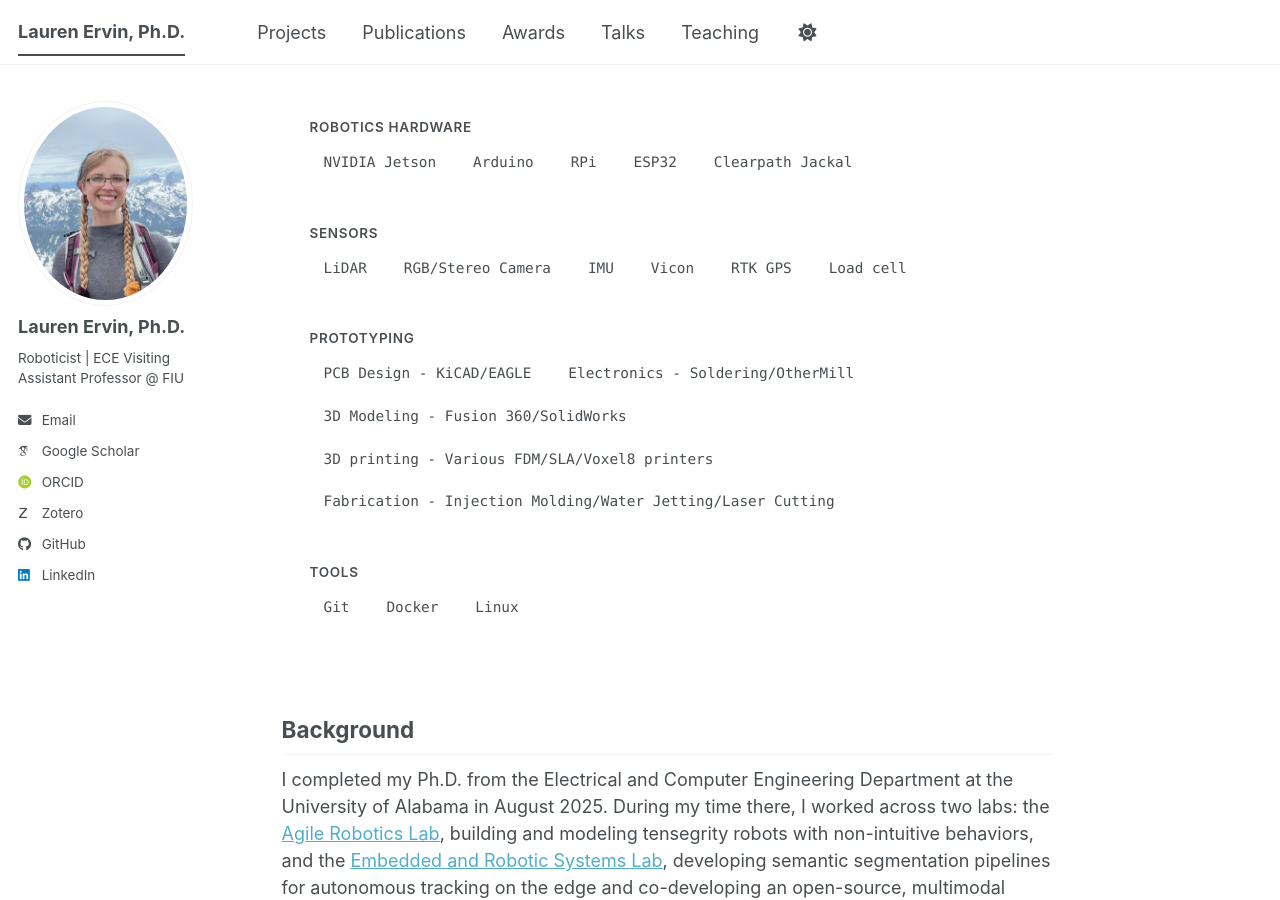
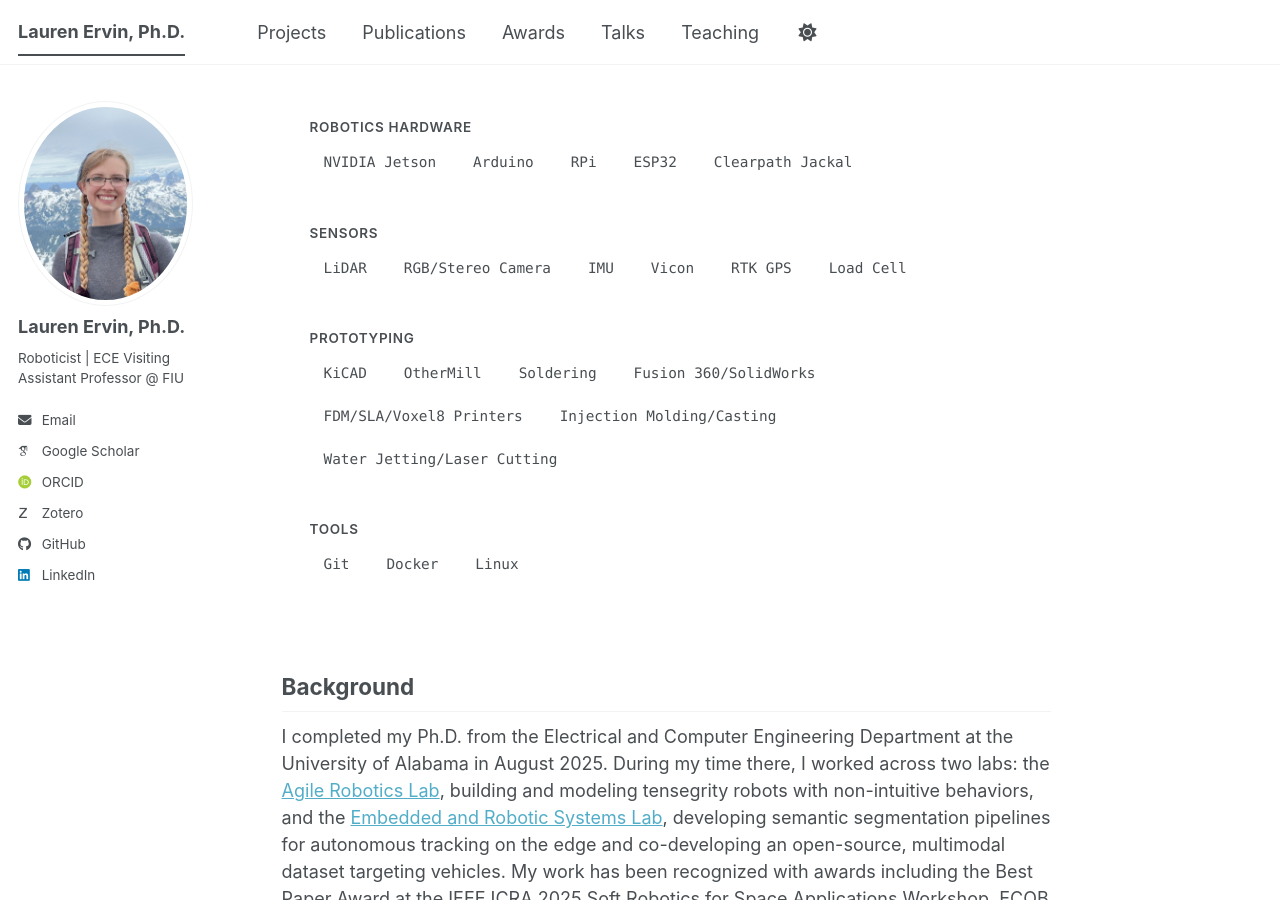
Before and after one commit to lefaris/lefaris.github.io, a Jekyll site: the page built from _pages/about2.md, in a window 1280 px wide and 900 px high, scrolled down 2306 px. Built offline with Jekyll 4.4.1, drawn with Linux system fonts in a browser that asks for light colours; some web fonts are replaced; a script bundle is joined from its source files by our own code; library files that are not in the unit come from our copies.

Commit message:
shortened skills section

```diff
--- a/_pages/about2.md
+++ b/_pages/about2.md
@@ -398,7 +398,7 @@ biped robots.
         <span class="skill-bubble">IMU</span>
         <span class="skill-bubble">Vicon</span>
         <span class="skill-bubble">RTK GPS</span>
-        <span class="skill-bubble">Load cell</span>
+        <span class="skill-bubble">Load Cell</span>
       </div>
     </div>
   </div>
@@ -407,11 +407,13 @@ biped robots.
     <div class="skill-category">
       <h3>Prototyping</h3>
       <div class="skill-bubbles">
-        <span class="skill-bubble">PCB Design - KiCAD/EAGLE</span>
-        <span class="skill-bubble">Electronics - Soldering/OtherMill</span>
-        <span class="skill-bubble">3D Modeling - Fusion 360/SolidWorks</span>
-        <span class="skill-bubble">3D printing - Various FDM/SLA/Voxel8 printers</span>
-        <span class="skill-bubble">Fabrication - Injection Molding/Water Jetting/Laser Cutting</span>
+        <span class="skill-bubble">KiCAD</span>
+        <span class="skill-bubble">OtherMill</span>
+        <span class="skill-bubble">Soldering</span>
+        <span class="skill-bubble">Fusion 360/SolidWorks</span>
+        <span class="skill-bubble">FDM/SLA/Voxel8 Printers</span>
+        <span class="skill-bubble">Injection Molding/Casting</span>
+        <span class="skill-bubble">Water Jetting/Laser Cutting</span>
       </div>
     </div>
   </div>
```
